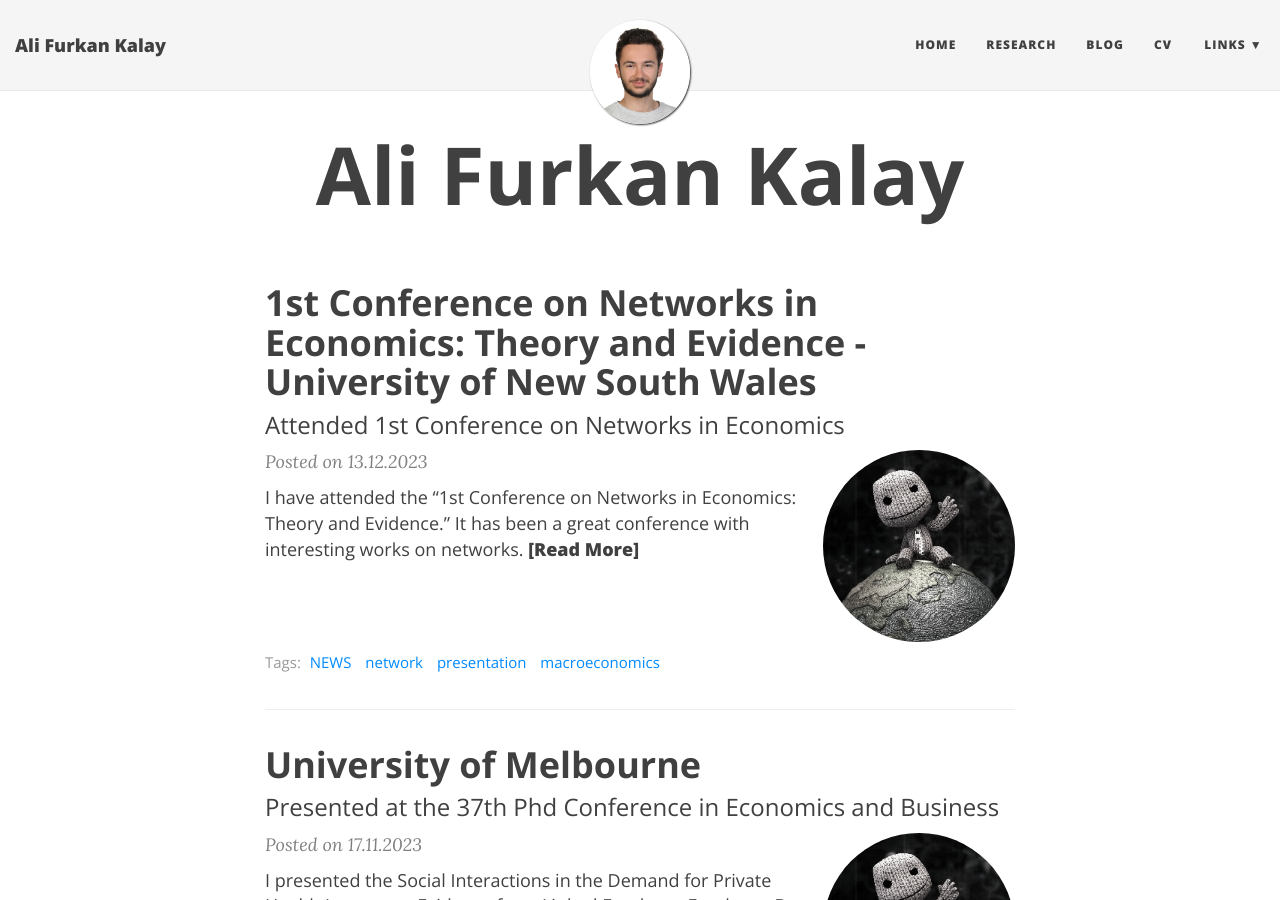
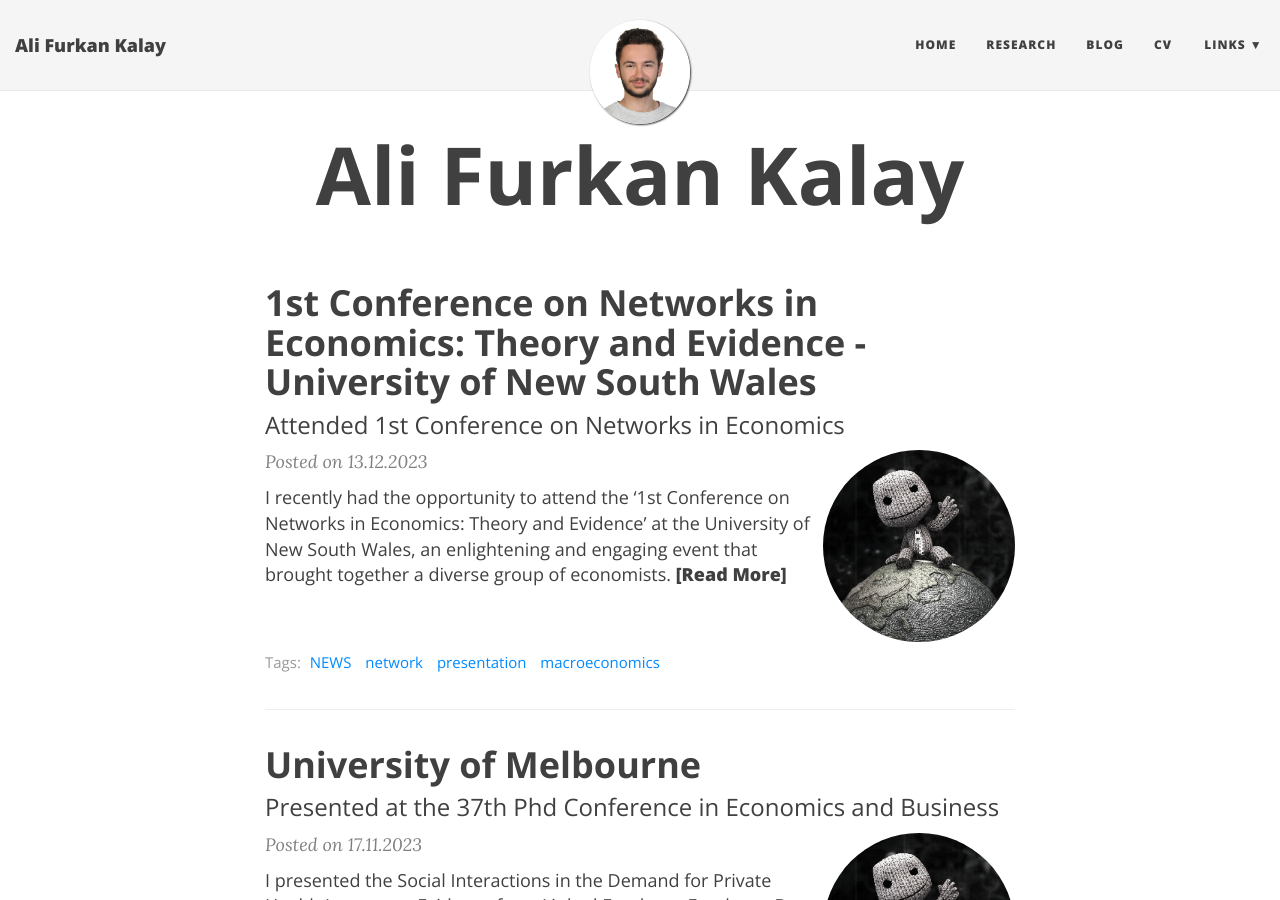
Before and after one commit to alfurka/alfurka.github.io, a Jekyll site: the page built from blog/index.html, in a window 1280 px wide and 900 px high. Built offline with Jekyll 4.4.1, drawn with Linux system fonts in a browser that asks for light colours; nearby versions of some CDN libraries; the list of posts is cut into pages by our own code.

Commit message:
Update 2023-12-13-conference-on-networks-in-economics-unsw.md

```diff
--- a/_posts/2023-12-13-conference-on-networks-in-economics-unsw.md
+++ b/_posts/2023-12-13-conference-on-networks-in-economics-unsw.md
@@ -6,6 +6,6 @@ tags: [NEWS, network, presentation, macroeconomics]
 image: /img/hello_world.jpeg
 ---
 
-I have attended the "1st Conference on Networks in Economics: Theory and Evidence." It has been a great conference with interesting works on networks.
+I recently had the opportunity to attend the '1st Conference on Networks in Economics: Theory and Evidence' at the University of New South Wales, an enlightening and engaging event that brought together a diverse group of economists.
 
-<blockquote class="twitter-tweet"><p lang="en" dir="ltr">Great conference on networks! Stay tuned for next year’s call for papers! <a href="https://twitter.com/mickey_gb?ref_src=twsrc%5Etfw">@mickey_gb</a> <a href="https://twitter.com/yveszenou1?ref_src=twsrc%5Etfw">@yveszenou1</a> <a href="https://twitter.com/alfurka?ref_src=twsrc%5Etfw">@alfurka</a> <a href="https://twitter.com/DBaqaee?ref_src=twsrc%5Etfw">@DBaqaee</a> <a href="https://t.co/blDmzR7Smj">https://t.co/blDmzR7Smj</a> <a href="https://t.co/yZwedWexuG">pic.twitter.com/yZwedWexuG</a></p>&mdash; Jorge Miranda-Pinto (@JorgeMirandaPi5) <a href="https://twitter.com/JorgeMirandaPi5/status/1734905683827638650?ref_src=twsrc%5Etfw">December 13, 2023</a></blockquote> <script async src="https://platform.twitter.com/widgets.js" charset="utf-8"></script>
+{% twitter https://twitter.com/JorgeMirandaPi5/status/1734905683827638650 %}
```
